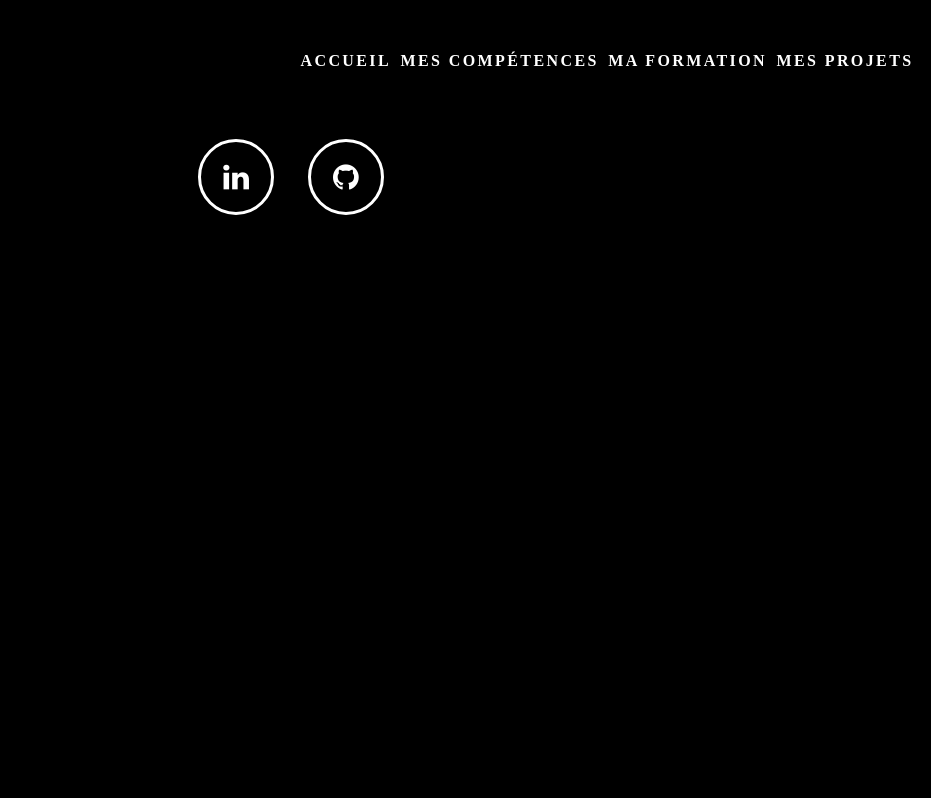
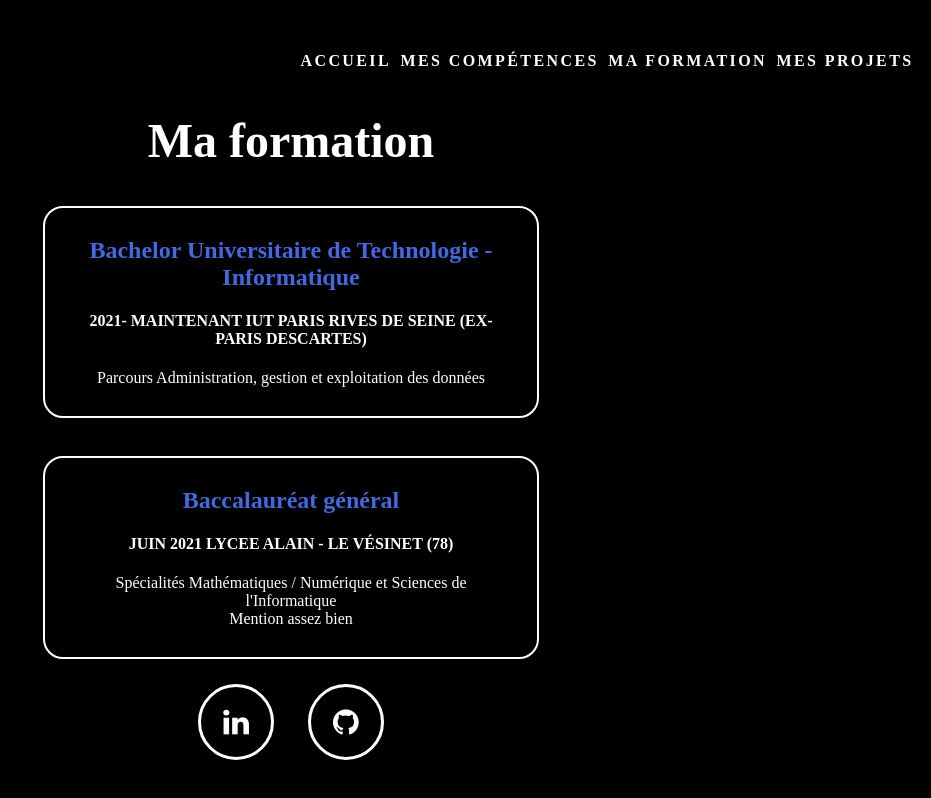
Before and after one commit to momodinoo/momodinoo.github.io, a plain HTML site: page formations.html in a window 1280 px wide. Shown: the whole page, without its empty margins (349-1280 px from the left). Drawn offline with Linux system fonts and the light colour scheme.

Commit message:
[UPDATE] Formation

```diff
--- a/CSS/formations.css
+++ b/CSS/formations.css
@@ -1 +1,25 @@
 @import url("shared_css.css");
+
+h2{
+    color:royalblue;
+    text-align: center;
+    padding-top:2%;
+}
+
+h1{
+    font-size:3em;
+    margin-top:0%;
+    text-align: center;
+}
+
+.container-item{
+    border:2px solid white;
+    width:35%;
+    border:2px solid white;
+    border-radius: 20px;
+
+    padding: 0% 2% 1%;
+    text-align:center;
+
+    margin: 3% auto auto;
+}
--- a/formations.html
+++ b/formations.html
@@ -10,8 +10,6 @@
   <link rel="icon" href="Images/icon.ico" />
 
   <link rel="stylesheet" href="https://cdnjs.cloudflare.com/ajax/libs/font-awesome/4.7.0/css/font-awesome.min.css">
-
-
 
   <link rel="stylesheet" href="CSS/formations.css">
 
@@ -47,11 +45,22 @@
   </div>
 </nav>
 
-<div class="container-flex">
+<h1>Ma formation</h1>
+<div class="formation">
+    <div class="container-item">
+      <h2>Bachelor Universitaire de Technologie - Informatique</h2>
+      <h4>2021- MAINTENANT IUT PARIS RIVES DE SEINE (EX-PARIS DESCARTES)</h4>
+      <p>Parcours Administration, gestion et exploitation des données</p>
+    </div>
 
+    <div class="container-item last">
+      <h2>Baccalauréat général</h2>
+      <h4>JUIN 2021 LYCEE ALAIN - LE VÉSINET (78)</h4>
+      <p>Spécialités Mathématiques / Numérique et Sciences de l'Informatique
+        <br/>Mention assez bien</p>
+    </div>
+</div>
 
-
-</div>
 
 <footer class="footer-flex">
   <a href="https://www.linkedin.com/in/morgane-breton-1016a6200/" target="_blank" class="fa fa-linkedin"></a>
```
